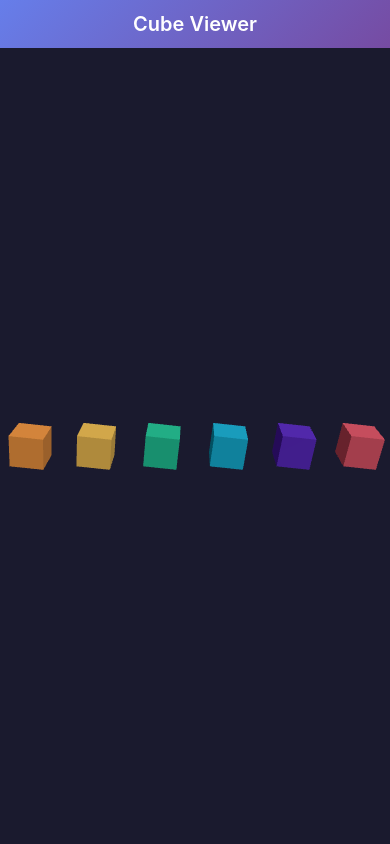
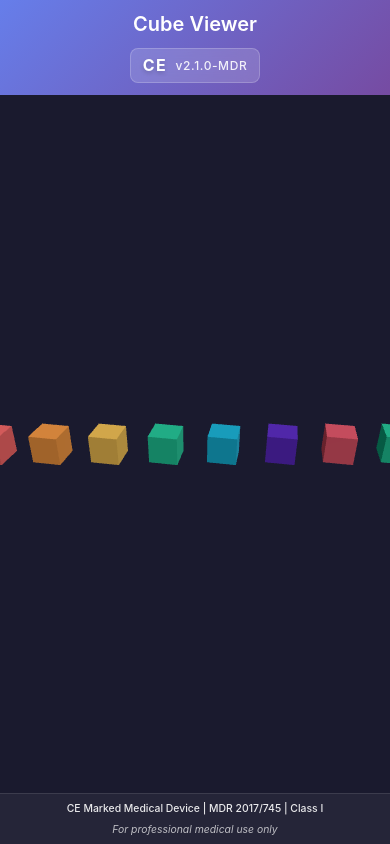
Before and after one commit to innerloz/viewer, a React (Vite) app: page / in a window 390 px wide. Built offline with nearby package versions, Linux system fonts and the light colour scheme.

Commit message:
MDR branch initial commit

```diff
--- a/index.html
+++ b/index.html
@@ -6,7 +6,8 @@
     <meta name="mobile-web-app-capable" content="yes" />
     <meta name="apple-mobile-web-app-capable" content="yes" />
     <meta name="apple-mobile-web-app-status-bar-style" content="black-translucent" />
-    <title>Cube Viewer</title>
+    <meta name="description" content="CE Marked Medical Device Viewer - MDR 2017/745 Class I" />
+    <title>Cube Viewer - CE MDR v2.1.0</title>
     <style>
       * {
         box-sizing: border-box;
--- a/src/App.css
+++ b/src/App.css
@@ -15,10 +15,17 @@
 .header {
   background: linear-gradient(135deg, #667eea 0%, #764ba2 100%);
   color: white;
-  padding: 1.5rem 2rem;
-  text-align: center;
+  padding: 1rem 2rem;
   box-shadow: 0 2px 10px rgba(0, 0, 0, 0.1);
   flex-shrink: 0;
+}
+
+.header-content {
+  display: flex;
+  justify-content: space-between;
+  align-items: center;
+  max-width: 1400px;
+  margin: 0 auto;
 }
 
 .header h1 {
@@ -31,6 +38,61 @@
   margin: 0;
   font-size: 1rem;
   opacity: 0.9;
+}
+
+.certification-badge {
+  display: flex;
+  align-items: center;
+  gap: 0.75rem;
+  background: rgba(255, 255, 255, 0.15);
+  padding: 0.5rem 1rem;
+  border-radius: 8px;
+  backdrop-filter: blur(10px);
+  border: 1px solid rgba(255, 255, 255, 0.2);
+}
+
+.ce-mark {
+  font-weight: 700;
+  font-size: 1.25rem;
+  letter-spacing: 0.1em;
+  color: #fff;
+  text-shadow: 0 2px 4px rgba(0, 0, 0, 0.2);
+}
+
+.version {
+  font-size: 0.875rem;
+  color: rgba(255, 255, 255, 0.9);
+  font-weight: 500;
+  letter-spacing: 0.05em;
+}
+
+.footer {
+  background: rgba(26, 26, 46, 0.95);
+  color: rgba(255, 255, 255, 0.8);
+  padding: 0.75rem 2rem;
+  box-shadow: 0 -2px 10px rgba(0, 0, 0, 0.2);
+  flex-shrink: 0;
+  border-top: 1px solid rgba(255, 255, 255, 0.1);
+}
+
+.footer-content {
+  display: flex;
+  justify-content: space-between;
+  align-items: center;
+  max-width: 1400px;
+  margin: 0 auto;
+  font-size: 0.75rem;
+  gap: 1rem;
+}
+
+.certification-text {
+  font-weight: 500;
+  color: rgba(255, 255, 255, 0.9);
+}
+
+.compliance-text {
+  font-style: italic;
+  color: rgba(255, 255, 255, 0.7);
 }
 
 .scene-container {
@@ -47,12 +109,38 @@
     padding: 1rem 1rem;
   }
 
+  .header-content {
+    flex-direction: column;
+    gap: 0.75rem;
+    align-items: center;
+  }
+
   .header h1 {
     font-size: 1.5rem;
   }
 
   .header p {
     font-size: 0.875rem;
+  }
+
+  .certification-badge {
+    padding: 0.4rem 0.75rem;
+    gap: 0.5rem;
+  }
+
+  .ce-mark {
+    font-size: 1rem;
+  }
+
+  .version {
+    font-size: 0.75rem;
+  }
+
+  .footer-content {
+    flex-direction: column;
+    text-align: center;
+    gap: 0.5rem;
+    font-size: 0.7rem;
   }
 }
 
@@ -64,4 +152,12 @@
   .header h1 {
     font-size: 1.25rem;
   }
+
+  .footer {
+    padding: 0.5rem 1rem;
+  }
+
+  .footer-content {
+    font-size: 0.65rem;
+  }
 }
--- a/src/App.tsx
+++ b/src/App.tsx
@@ -1,15 +1,32 @@
 import { ThreeScene } from './components/ThreeScene';
+import { VERSION_INFO, CERTIFICATION_TEXT } from './constants/version';
 import './App.css';
 
 function App() {
   return (
     <div className="app">
       <header className="header">
-        <h1>Cube Viewer</h1>
+        <div className="header-content">
+          <h1>Cube Viewer</h1>
+          <div className="certification-badge">
+            <span className="ce-mark">{VERSION_INFO.ceMark}</span>
+            <span className="version">v{VERSION_INFO.version}</span>
+          </div>
+        </div>
       </header>
       <main className="scene-container">
         <ThreeScene />
       </main>
+      <footer className="footer">
+        <div className="footer-content">
+          <span className="certification-text">
+            {CERTIFICATION_TEXT}
+          </span>
+          <span className="compliance-text">
+            {VERSION_INFO.intendedUse}
+          </span>
+        </div>
+      </footer>
     </div>
   );
 }
--- /dev/null
+++ b/src/constants/version.ts
@@ -0,0 +1,15 @@
+/**
+ * Version and Certification Information
+ * CE Marked Medical Device - MDR 2017/745
+ */
+
+export const VERSION_INFO = {
+  version: '2.1.0-MDR',
+  ceMark: 'CE',
+  regulation: 'MDR 2017/745',
+  deviceClass: 'Class I',
+  releaseDate: '2025-11-27',
+  intendedUse: 'For professional medical use only',
+} as const;
+
+export const CERTIFICATION_TEXT = `CE Marked Medical Device | ${VERSION_INFO.regulation} | ${VERSION_INFO.deviceClass}`;
```
Also changed, not shown: package.json (+9 -1 lines), 1 other file (tests, documents, lock files or other folders).
